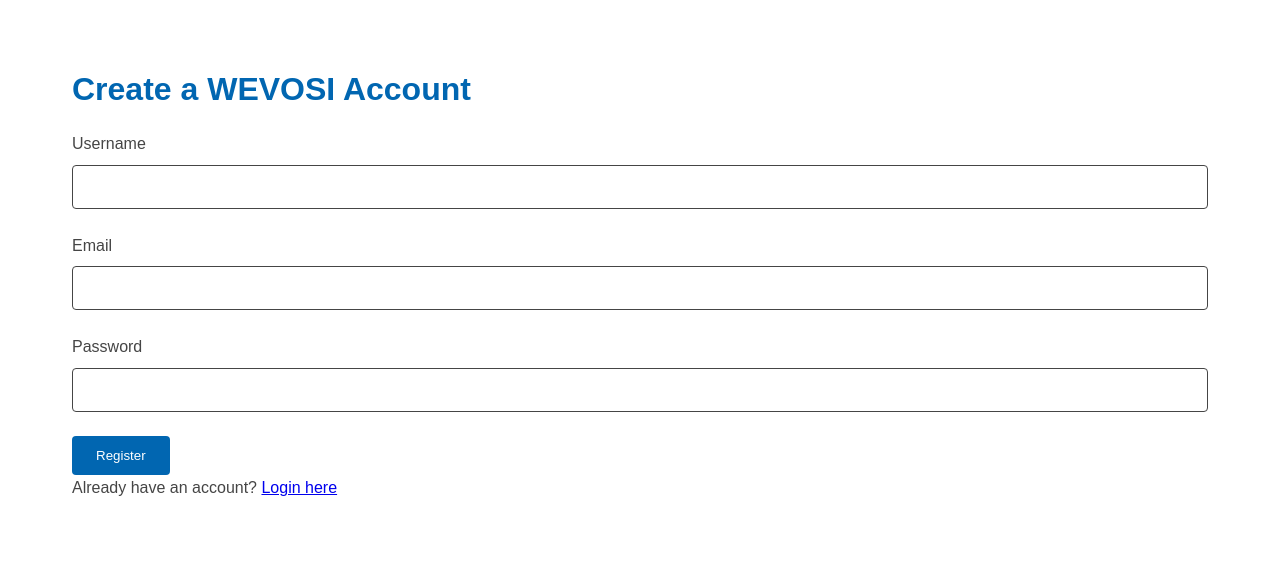
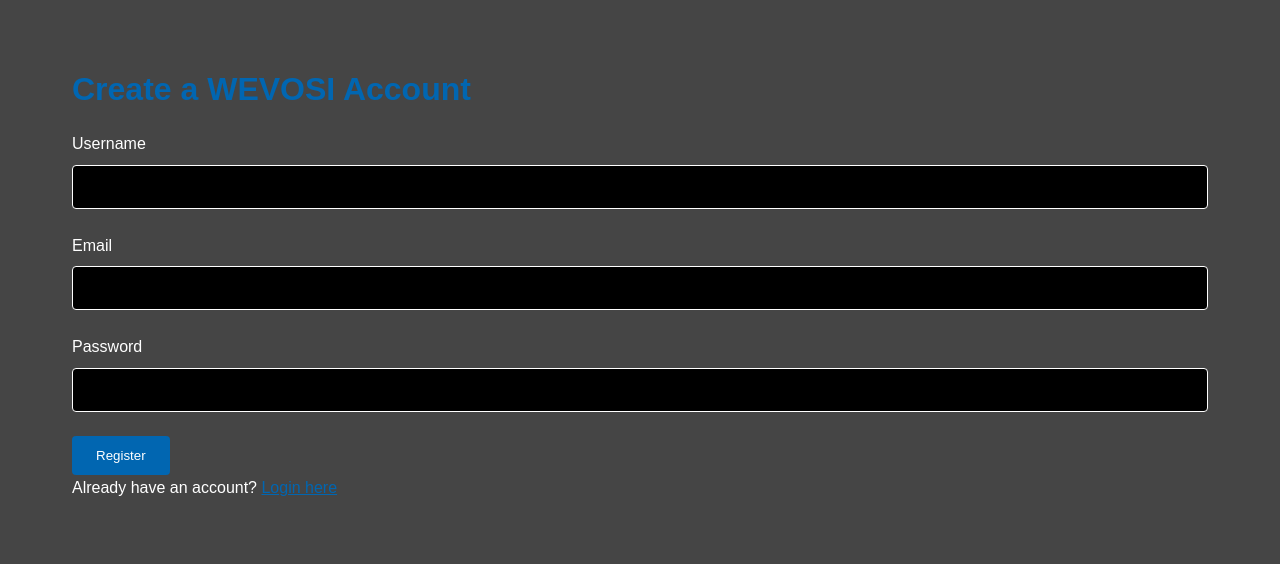
Before and after one commit to veewevosi/WEVOSI-Index-Page, a Flask app: page /register in a window 1280 px wide. Shown: the part 75-639 px from the top of the page. Run offline with Flask 3, Linux system fonts and the light colour scheme.

Commit message:
Agent step completed: Build the initial prototype

```diff
--- a/static/css/style.css
+++ b/static/css/style.css
@@ -16,8 +16,8 @@
 }
 
 body {
-    background-color: var(--white);
-    color: var(--gray);
+    background-color: var(--gray);
+    color: var(--white);
     line-height: 1.6;
 }
 
@@ -93,15 +93,17 @@ main {
 .form-group label {
     display: block;
     margin-bottom: 0.5rem;
-    color: var(--gray);
+    color: var(--white);
 }
 
 input {
     width: 100%;
     padding: 0.75rem;
-    border: 1px solid var(--gray);
+    border: 1px solid var(--white);
     border-radius: 4px;
     font-size: 1rem;
+    background-color: var(--black);
+    color: var(--white);
 }
 
 input:focus {
@@ -125,8 +127,18 @@ ul {
 }
 
 .profile-info {
-    background-color: #f5f5f5;
+    background-color: var(--black);
     padding: 2rem;
     border-radius: 8px;
     margin-top: 1rem;
+    color: var(--white);
 }
+
+a {
+    color: var(--blue);
+    transition: color 0.3s ease;
+}
+
+a:hover {
+    color: var(--purple);
+}
```
